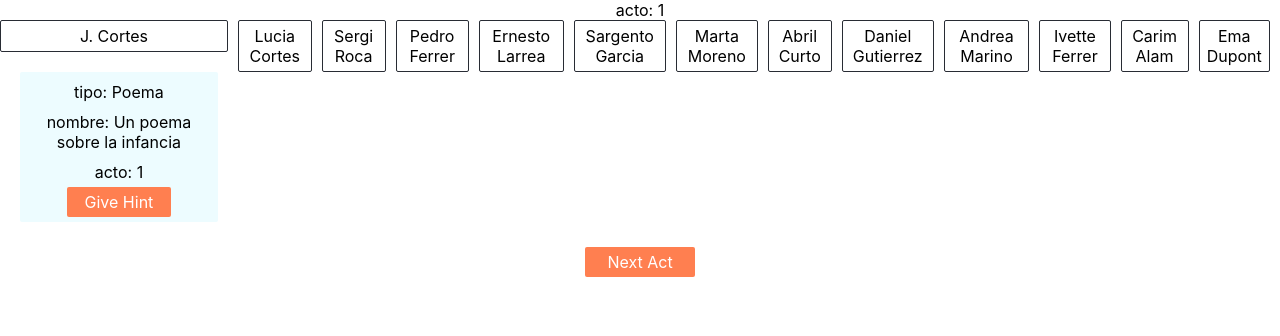
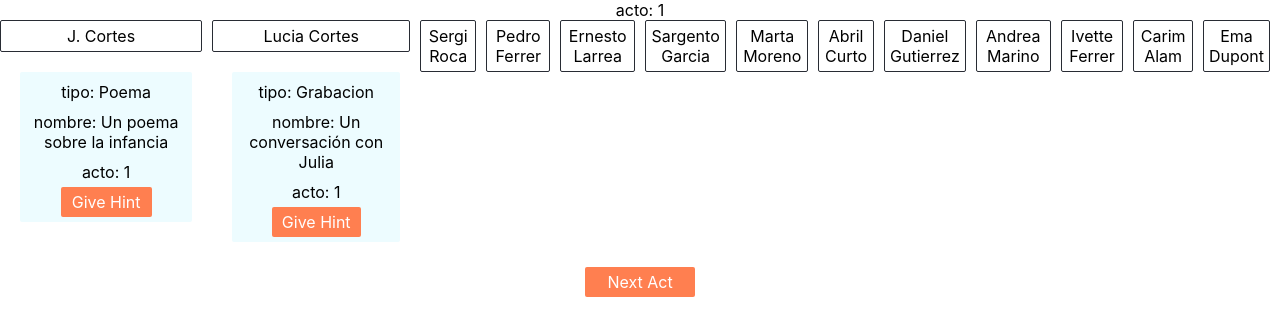
Before and after one commit to Diana0604/tfm-adri, a React (Create React App) app: page / in a window 1280 px wide. Shown: the top 336 px of the page. Built offline with nearby package versions, Linux system fonts and the light colour scheme.

Commit message:
improve typing

```diff
--- a/src/constants.ts
+++ b/src/constants.ts
@@ -35,7 +35,7 @@ export const characters: Character[] = [
         {
           type: 'Grabacion',
           name: 'Una conversacion con Lucia',
-          duplicated: true,
+          duplicated: 'Lucia',
         },
         {
           type: 'Carta',
@@ -47,7 +47,6 @@ export const characters: Character[] = [
         {
           type: 'Fotografia',
           name: 'Una fotografía de graduación',
-          duplicated: true,
         },
         {
           type: 'Grabacion',
@@ -67,14 +66,77 @@ export const characters: Character[] = [
         {
           type: 'Grabacion',
           name: 'Una conversacion con Andrea',
-          duplicated: true,
         }
       ]]
   },
   {
     name: 'Lucia',
     surname: 'Cortes',
-    hints: [[]]
+    hints: [
+      //acto 1
+      [],
+      //acto 2
+      [
+        {
+          type: 'Grabacion',
+          name: 'Un conversación con Julia'
+        },
+        {
+          type: 'Fotografia',
+          name: 'Una foto de un grafiti'
+        },
+        {
+          type: 'Grabacion',
+          name: 'Una llamada telefonica con Pedro'
+        },
+        {
+          type: 'Misc',
+          name: 'Una invitacion de boda + una foto de recien casados'
+        }
+      ],
+      //acto 3
+      [
+        {
+          type: 'Fotografia',
+          name: 'Una fotografia con Julia',
+        },
+        {
+          type: 'Grabacion',
+          name: 'Una conversacion con J.',
+          duplicated: 'J.',
+        },
+        {
+          type: 'Grabacion',
+          name: 'Una llamada con Sergio'
+        }
+      ],
+      //acto 4
+      [
+        {
+          type: 'Postal',
+          name: 'Una postal para Pedro'
+        },
+        {
+          type: 'Grabacion',
+          name: 'Una conversacion con Sergi'
+        }
+      ],
+      //acto 5
+      [
+        {
+          type: 'Fotografia',
+          name: 'Una fotografia en un picnic'
+        },
+        {
+          type: 'Grabacion',
+          name: 'Una conversacion con J.'
+        },
+        {
+          type: 'Grabacion',
+          name: 'Una conversacion con Andrea'
+        }
+      ]
+    ]
   },
   {
     name: 'Sergi',
@@ -93,7 +155,7 @@ export const characters: Character[] = [
   },
   {
     surname: 'Garcia',
-    title: 'Sargento',
+    name: 'Sargento',
     hints: [[]]
   },
   {
--- a/src/contexts/CharacterContext.tsx
+++ b/src/contexts/CharacterContext.tsx
@@ -1,6 +1,7 @@
 import { createContext } from "react";
 
 const defaultChar: Character = {
+  name: "",
   surname: "",
   hints: [],
 };
```
Also changed, not shown: @types.ts (+5 -3 lines).
